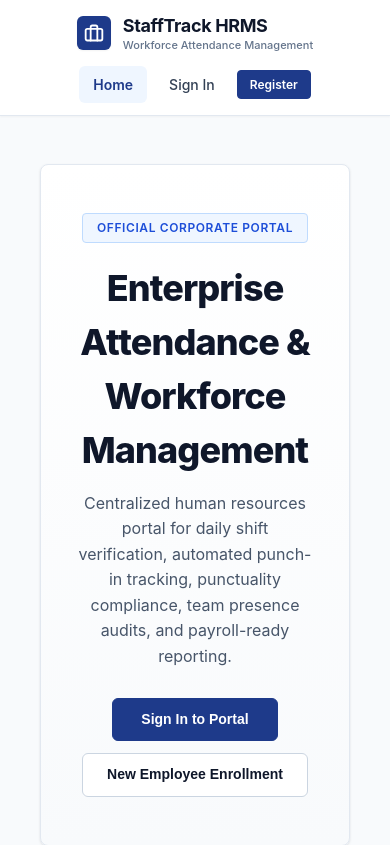
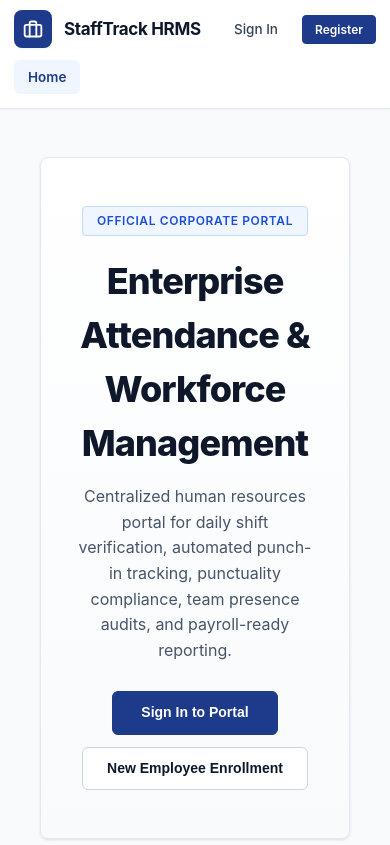
Before and after one commit to Suhirdha24/Employee_Attendance_System, a React (Create React App) app in the folder frontend/: page / in a window 390 px wide. Shown: the top 845 px of the page. Built offline with nearby package versions, Linux system fonts and the light colour scheme; no server answers.

Commit message:
Fix navbar header alignment and layout: isolate brand logo, nav menu, and actions with flex layout and responsive spacing

```diff
--- a/frontend/src/components/Header.js
+++ b/frontend/src/components/Header.js
@@ -13,44 +13,25 @@ export default function Header() {
   return (
     <header className="navbar">
       <div className="nav-container">
-        {/* CORPORATE BRAND LOGO */}
-        <Link to="/" className="brand-logo">
+        {/* ZONE 1: CORPORATE BRAND LOGO */}
+        <Link to="/" className="brand-logo" title="StaffTrack HRMS Home">
           <div className="brand-icon">
             <svg width="20" height="20" viewBox="0 0 24 24" fill="none" stroke="currentColor" strokeWidth="2.2" strokeLinecap="round" strokeLinejoin="round">
               <rect x="2" y="7" width="20" height="14" rx="2" ry="2"></rect>
               <path d="M16 21V5a2 2 0 0 0-2-2h-4a2 2 0 0 0-2 2v16"></path>
             </svg>
           </div>
-          <div>
+          <div className="brand-text">
             <span className="brand-title">StaffTrack HRMS</span>
             <span className="brand-sub">Workforce Attendance Management</span>
           </div>
         </Link>
 
-        {/* NAVIGATION LINKS */}
-        <nav className="nav-links">
+        {/* ZONE 2: NAVIGATION MENU LINKS */}
+        <nav className="nav-menu">
           <Link to="/" className={`nav-link ${isActive("/") ? "active" : ""}`}>
             Home
           </Link>
-
-          {!auth.user && (
-            <>
-              <Link
-                to="/login"
-                className={`nav-link ${isActive("/login") ? "active" : ""}`}
-              >
-                Sign In
-              </Link>
-              <Link
-                to="/register"
-                className={`btn btn-primary btn-sm ${
-                  isActive("/register") ? "active" : ""
-                }`}
-              >
-                Register
-              </Link>
-            </>
-          )}
 
           {/* EMPLOYEE NAVIGATION */}
           {auth.user && auth.user.role === "employee" && (
@@ -131,12 +112,36 @@ export default function Header() {
               </Link>
             </>
           )}
+        </nav>
 
-          {/* USER INFO & LOGOUT */}
-          {auth.user && (
+        {/* ZONE 3: ACTIONS & USER PROFILE */}
+        <div className="nav-actions">
+          {!auth.user ? (
+            <div style={{ display: "flex", alignItems: "center", gap: "10px" }}>
+              <Link
+                to="/login"
+                className={`nav-link ${isActive("/login") ? "active" : ""}`}
+              >
+                Sign In
+              </Link>
+              <Link
+                to="/register"
+                className={`btn btn-primary btn-sm ${
+                  isActive("/register") ? "active" : ""
+                }`}
+              >
+                Register
+              </Link>
+            </div>
+          ) : (
             <div style={{ display: "flex", alignItems: "center", gap: "12px" }}>
               <div className="user-badge">
-                <span style={{ fontWeight: 600 }}>{auth.user.name}</span>
+                <div className="user-avatar-mini">
+                  {auth.user.name ? auth.user.name.charAt(0).toUpperCase() : "U"}
+                </div>
+                <span style={{ fontWeight: 600, color: "var(--text-main)" }}>
+                  {auth.user.name}
+                </span>
                 <span className={`role-pill ${auth.user.role}`}>
                   {auth.user.role}
                 </span>
@@ -144,12 +149,13 @@ export default function Header() {
               <button
                 className="btn btn-outline btn-sm"
                 onClick={() => dispatch(logout())}
+                style={{ padding: "6px 14px", fontWeight: 600 }}
               >
                 Logout
               </button>
             </div>
           )}
-        </nav>
+        </div>
       </div>
     </header>
   );
--- a/frontend/src/styles/main.css
+++ b/frontend/src/styles/main.css
@@ -113,17 +113,18 @@ a:hover {
   position: sticky;
   top: 0;
   z-index: 100;
-  box-shadow: 0 1px 2px rgba(0, 0, 0, 0.04);
+  box-shadow: 0 1px 3px rgba(0, 0, 0, 0.04);
 }
 
 .nav-container {
-  max-width: 1320px;
+  max-width: 1360px;
   margin: 0 auto;
   padding: 0 24px;
-  height: 64px;
+  height: 68px;
   display: flex;
   justifyContent: space-between;
   align-items: center;
+  gap: 24px;
 }
 
 .brand-logo {
@@ -132,51 +133,67 @@ a:hover {
   gap: 12px;
   text-decoration: none;
   color: var(--text-main);
+  flex-shrink: 0;
+  user-select: none;
 }
 
 .brand-icon {
-  width: 34px;
-  height: 34px;
+  width: 38px;
+  height: 38px;
   background: var(--primary);
-  border-radius: 6px;
+  border-radius: 8px;
   display: flex;
   align-items: center;
   justify-content: center;
   color: #ffffff;
   font-size: 16px;
   font-weight: 800;
+  flex-shrink: 0;
   box-shadow: var(--shadow-sm);
 }
 
+.brand-text {
+  display: flex;
+  flex-direction: column;
+  justify-content: center;
+}
+
 .brand-title {
-  font-size: 18px;
+  font-size: 17px;
   font-weight: 700;
   color: var(--text-main);
   letter-spacing: -0.02em;
+  line-height: 1.2;
+  white-space: nowrap;
 }
 
 .brand-sub {
   font-size: 11px;
   color: var(--text-muted);
   font-weight: 500;
-  display: block;
-  margin-top: -2px;
+  white-space: nowrap;
+  letter-spacing: 0.01em;
+  margin-top: 1px;
 }
 
-.nav-links {
+/* ZONE 2: NAV MENU */
+.nav-menu {
   display: flex;
   align-items: center;
-  gap: 8px;
+  gap: 4px;
+  flex: 1;
+  justify-content: center;
 }
 
 .nav-link {
   color: var(--text-body);
-  font-size: 14px;
+  font-size: 13.5px;
   font-weight: 500;
-  padding: 8px 14px;
+  padding: 7px 14px;
   border-radius: 6px;
   transition: all 0.15s ease;
   text-decoration: none;
+  white-space: nowrap;
 }
 
 .nav-link:hover {
@@ -190,22 +207,46 @@ a:hover {
   background: var(--primary-light);
 }
 
+/* ZONE 3: ACTIONS & USER PROFILE */
+.nav-actions {
+  display: flex;
+  align-items: center;
+  gap: 12px;
+  flex-shrink: 0;
+}
+
 .user-badge {
   display: flex;
   align-items: center;
   gap: 8px;
-  padding: 6px 12px;
+  padding: 5px 12px;
   background: var(--bg-surface);
   border: 1px solid var(--border-subtle);
   border-radius: 6px;
   font-size: 13px;
   color: var(--text-main);
+  white-space: nowrap;
+}
+
+.user-avatar-mini {
+  width: 22px;
+  height: 22px;
+  border-radius: 50%;
+  background: var(--primary-light);
+  color: var(--primary);
+  border: 1px solid var(--primary-border);
+  display: flex;
+  align-items: center;
+  justify-content: center;
+  font-size: 11px;
+  font-weight: 700;
+  flex-shrink: 0;
 }
 
 .role-pill {
   font-size: 11px;
   text-transform: uppercase;
-  padding: 2px 8px;
+  padding: 2px 7px;
   border-radius: 4px;
   font-weight: 700;
   letter-spacing: 0.04em;
@@ -626,18 +667,46 @@ select.input-field {
 /* --------------------------------------
    RESPONSIVENESS
 -------------------------------------- */
-@media (max-width: 768px) {
+@media (max-width: 1080px) {
   .nav-container {
     height: auto;
-    padding: 12px 16px;
-    flex-direction: column;
+    padding: 12px 20px;
+    flex-wrap: wrap;
     gap: 12px;
   }
-  .nav-links {
-    flex-wrap: wrap;
-    justify-content: center;
+  .nav-menu {
+    order: 3;
+    width: 100%;
+    justify-content: flex-start;
+    overflow-x: auto;
+    padding-bottom: 4px;
+    gap: 4px;
   }
+  .nav-actions {
+    margin-left: auto;
+  }
+}
+
+@media (max-width: 768px) {
   .stats-grid {
     grid-template-columns: 1fr;
   }
 }
+
+@media (max-width: 580px) {
+  .nav-container {
+    padding: 10px 14px;
+  }
+  .brand-sub {
+    display: none;
+  }
+  .user-badge {
+    padding: 4px 8px;
+  }
+  .user-badge span:first-of-type {
+    max-width: 80px;
+    overflow: hidden;
+    text-overflow: ellipsis;
+    white-space: nowrap;
+  }
+}
```
